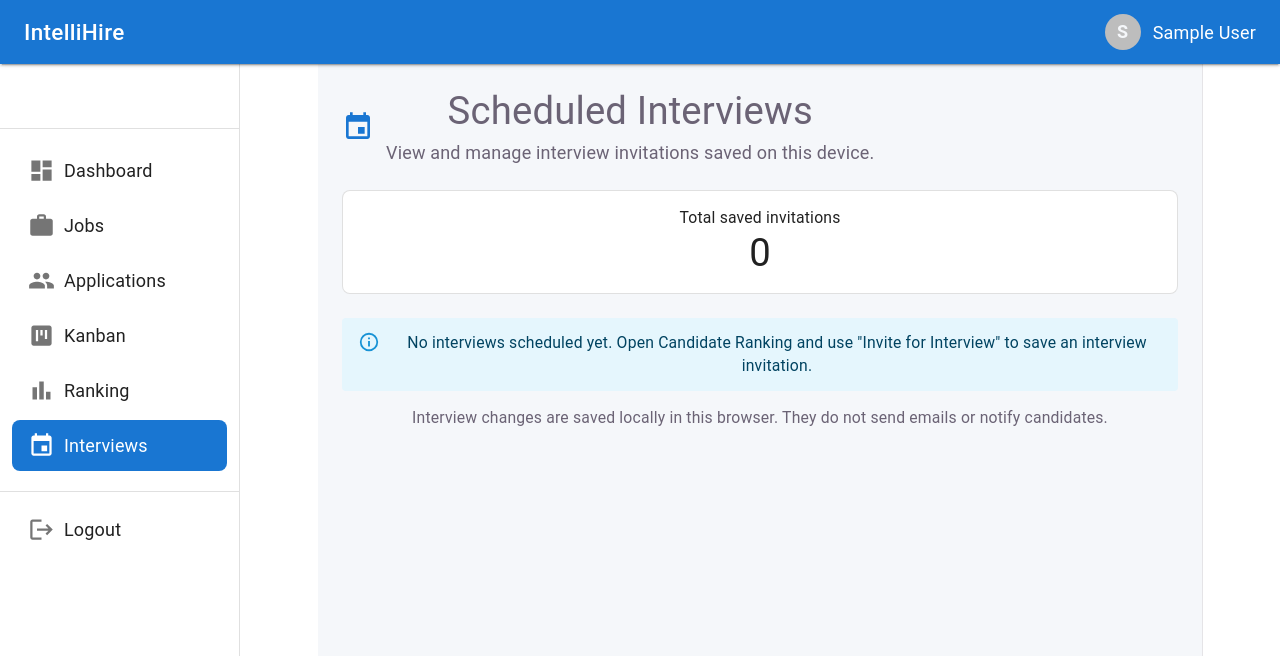
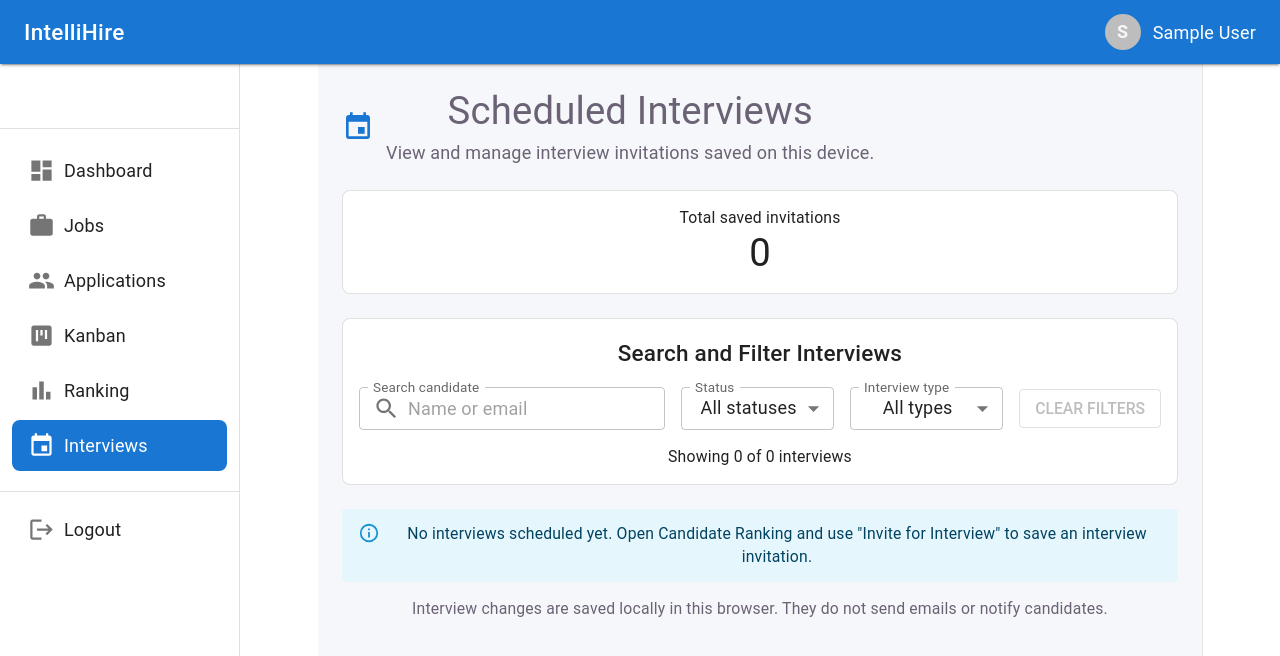
Before and after one commit to Ankush07-op/IntelliHire, a React app in the folder frontend/: page /interviews in a window 1280 px wide. Shown: the top 656 px of the page. Built offline with nearby package versions, Linux system fonts and the light colour scheme; sample sign-in values are in the browser's storage; the HTML template or start-up script is replaced by a standard one.

Commit message:
feat: add interview search and filters

```diff
--- a/frontend/src/pages/interviews/Interviews.jsx
+++ b/frontend/src/pages/interviews/Interviews.jsx
@@ -9,6 +9,8 @@ import {
   DialogContent,
   DialogContentText,
   DialogTitle,
+  InputAdornment,
+  MenuItem,
   Paper,
   Table,
   TableBody,
@@ -19,10 +21,11 @@ import {
   TextField,
   Typography,
 } from "@mui/material";
+
 import EventIcon from "@mui/icons-material/Event";
 import CancelOutlinedIcon from "@mui/icons-material/CancelOutlined";
 import EditCalendarIcon from "@mui/icons-material/EditCalendar";
-import CheckCircleOutlineIcon from "@mui/icons-material/CheckCircleOutline";
+import SearchIcon from "@mui/icons-material/Search";
 
 const STORAGE_KEY = "interviewInvitations";
 
@@ -50,6 +53,11 @@ function Interviews() {
   const [newDate, setNewDate] = useState("");
   const [newTime, setNewTime] = useState("");
   const [error, setError] = useState("");
+
+  // Day 21: Search and filter state
+  const [searchTerm, setSearchTerm] = useState("");
+  const [statusFilter, setStatusFilter] = useState("All");
+  const [typeFilter, setTypeFilter] = useState("All");
 
   useEffect(() => {
     try {
@@ -188,8 +196,54 @@ function Interviews() {
     }
   };
 
+  // Collect interview types dynamically from saved invitations.
+  const interviewTypes = [
+    ...new Set(
+      interviews
+        .map((interview) => interview.type)
+        .filter((type) => typeof type === "string" && type.trim())
+    ),
+  ].sort((a, b) => a.localeCompare(b));
+
+  // Apply search, status, and interview-type filters.
+  const filteredInterviews = [...interviews]
+    .reverse()
+    .filter((interview) => {
+      const query = searchTerm.trim().toLowerCase();
+
+      const candidateName = String(interview.candidateName || "").toLowerCase();
+      const candidateEmail = String(
+        interview.candidateEmail || ""
+      ).toLowerCase();
+
+      const matchesSearch =
+        candidateName.includes(query) || candidateEmail.includes(query);
+
+      const status = interview.status || "Scheduled";
+
+      const matchesStatus =
+        statusFilter === "All" || status === statusFilter;
+
+      const matchesType =
+        typeFilter === "All" || interview.type === typeFilter;
+
+      return matchesSearch && matchesStatus && matchesType;
+    });
+
+  const clearFilters = () => {
+    setSearchTerm("");
+    setStatusFilter("All");
+    setTypeFilter("All");
+  };
+
+  const filtersActive =
+    searchTerm.trim() !== "" ||
+    statusFilter !== "All" ||
+    typeFilter !== "All";
+
   return (
     <Box sx={{ width: "100%", minWidth: 0 }}>
+      {/* Page heading */}
       <Box
         sx={{
           display: "flex",
@@ -212,11 +266,16 @@ function Interviews() {
       </Box>
 
       {error && (
-        <Alert severity="error" sx={{ mb: 2 }} onClose={() => setError("")}>
+        <Alert
+          severity="error"
+          sx={{ mb: 2 }}
+          onClose={() => setError("")}
+        >
           {error}
         </Alert>
       )}
 
+      {/* Total invitations */}
       <Paper variant="outlined" sx={{ p: 2, mb: 3, borderRadius: 2 }}>
         <Typography color="text.secondary" variant="body2">
           Total saved invitations
@@ -224,6 +283,88 @@ function Interviews() {
 
         <Typography variant="h4" fontWeight={700}>
           {interviews.length}
+        </Typography>
+      </Paper>
+
+      {/* Day 21: Search and filters */}
+      <Paper variant="outlined" sx={{ p: 2, mb: 3, borderRadius: 2 }}>
+        <Typography variant="h6" fontWeight={600} sx={{ mb: 2 }}>
+          Search and Filter Interviews
+        </Typography>
+
+        <Box
+          sx={{
+            display: "grid",
+            gridTemplateColumns: {
+              xs: "1fr",
+              sm: "repeat(2, minmax(0, 1fr))",
+              md: "2fr 1fr 1fr auto",
+            },
+            gap: 2,
+            alignItems: "center",
+          }}
+        >
+          <TextField
+            fullWidth
+            size="small"
+            label="Search candidate"
+            placeholder="Name or email"
+            value={searchTerm}
+            onChange={(event) => setSearchTerm(event.target.value)}
+            slotProps={{
+              input: {
+                startAdornment: (
+                  <InputAdornment position="start">
+                    <SearchIcon color="action" />
+                  </InputAdornment>
+                ),
+              },
+            }}
+          />
+
+          <TextField
+            select
+            fullWidth
+            size="small"
+            label="Status"
+            value={statusFilter}
+            onChange={(event) => setStatusFilter(event.target.value)}
+          >
+            <MenuItem value="All">All statuses</MenuItem>
+            <MenuItem value="Scheduled">Scheduled</MenuItem>
+            <MenuItem value="Completed">Completed</MenuItem>
+            <MenuItem value="Cancelled">Cancelled</MenuItem>
+          </TextField>
+
+          <TextField
+            select
+            fullWidth
+            size="small"
+            label="Interview type"
+            value={typeFilter}
+            onChange={(event) => setTypeFilter(event.target.value)}
+          >
+            <MenuItem value="All">All types</MenuItem>
+
+            {interviewTypes.map((type) => (
+              <MenuItem key={type} value={type}>
+                {type}
+              </MenuItem>
+            ))}
+          </TextField>
+
+          <Button
+            variant="outlined"
+            onClick={clearFilters}
+            disabled={!filtersActive}
+            sx={{ whiteSpace: "nowrap" }}
+          >
+            Clear Filters
+          </Button>
+        </Box>
+
+        <Typography variant="body2" color="text.secondary" sx={{ mt: 2 }}>
+          Showing {filteredInterviews.length} of {interviews.length} interviews
         </Typography>
       </Paper>
 
@@ -236,7 +377,7 @@ function Interviews() {
         <TableContainer
           component={Paper}
           variant="outlined"
-          sx={{ borderRadius: 2 }}
+          sx={{ borderRadius: 2, overflowX: "auto" }}
         >
           <Table>
             <TableHead>
@@ -251,7 +392,21 @@ function Interviews() {
             </TableHead>
 
             <TableBody>
-              {[...interviews].reverse().map((interview) => {
+              {filteredInterviews.length === 0 && (
+                <TableRow>
+                  <TableCell colSpan={6} align="center" sx={{ py: 4 }}>
+                    <Typography color="text.secondary">
+                      No interviews match your search or filters.
+                    </Typography>
+
+                    <Button onClick={clearFilters} sx={{ mt: 1 }}>
+                      Clear Filters
+                    </Button>
+                  </TableCell>
+                </TableRow>
+              )}
+
+              {filteredInterviews.map((interview) => {
                 const cancelled = interview.status === "Cancelled";
                 const completed = interview.status === "Completed";
                 const locked = cancelled || completed;
@@ -264,7 +419,10 @@ function Interviews() {
                       </Typography>
 
                       {interview.candidateEmail && (
-                        <Typography variant="body2" color="text.secondary">
+                        <Typography
+                          variant="body2"
+                          color="text.secondary"
+                        >
                           {interview.candidateEmail}
                         </Typography>
                       )}
@@ -320,7 +478,6 @@ function Interviews() {
                         <Button
                           size="small"
                           color="success"
-                          startIcon={<CheckCircleOutlineIcon />}
                           disabled={locked}
                           onClick={() => {
                             setError("");
@@ -330,7 +487,7 @@ function Interviews() {
                             });
                           }}
                         >
-                          {completed ? "Completed" : "Mark Completed"}
+                          {completed ? "✓ Completed" : "✓ Mark Completed"}
                         </Button>
                       </Box>
                     </TableCell>
@@ -342,11 +499,16 @@ function Interviews() {
         </TableContainer>
       )}
 
-      <Typography variant="body2" color="text.secondary" sx={{ mt: 2 }}>
+      <Typography
+        variant="body2"
+        color="text.secondary"
+        sx={{ mt: 2 }}
+      >
         Interview changes are saved locally in this browser. They do not send
         emails or notify candidates.
       </Typography>
 
+      {/* Cancel or complete confirmation dialog */}
       <Dialog
         open={Boolean(selectedInterview)}
         onClose={() => setSelectedInterview(null)}
@@ -380,7 +542,9 @@ function Interviews() {
           </Button>
 
           <Button
-            color={selectedInterview?.action === "Complete" ? "success" : "error"}
+            color={
+              selectedInterview?.action === "Complete" ? "success" : "error"
+            }
             variant="contained"
             onClick={confirmInterviewAction}
           >
@@ -391,6 +555,7 @@ function Interviews() {
         </DialogActions>
       </Dialog>
 
+      {/* Reschedule dialog */}
       <Dialog
         open={Boolean(rescheduleInterview)}
         onClose={() => setRescheduleInterview(null)}
```
